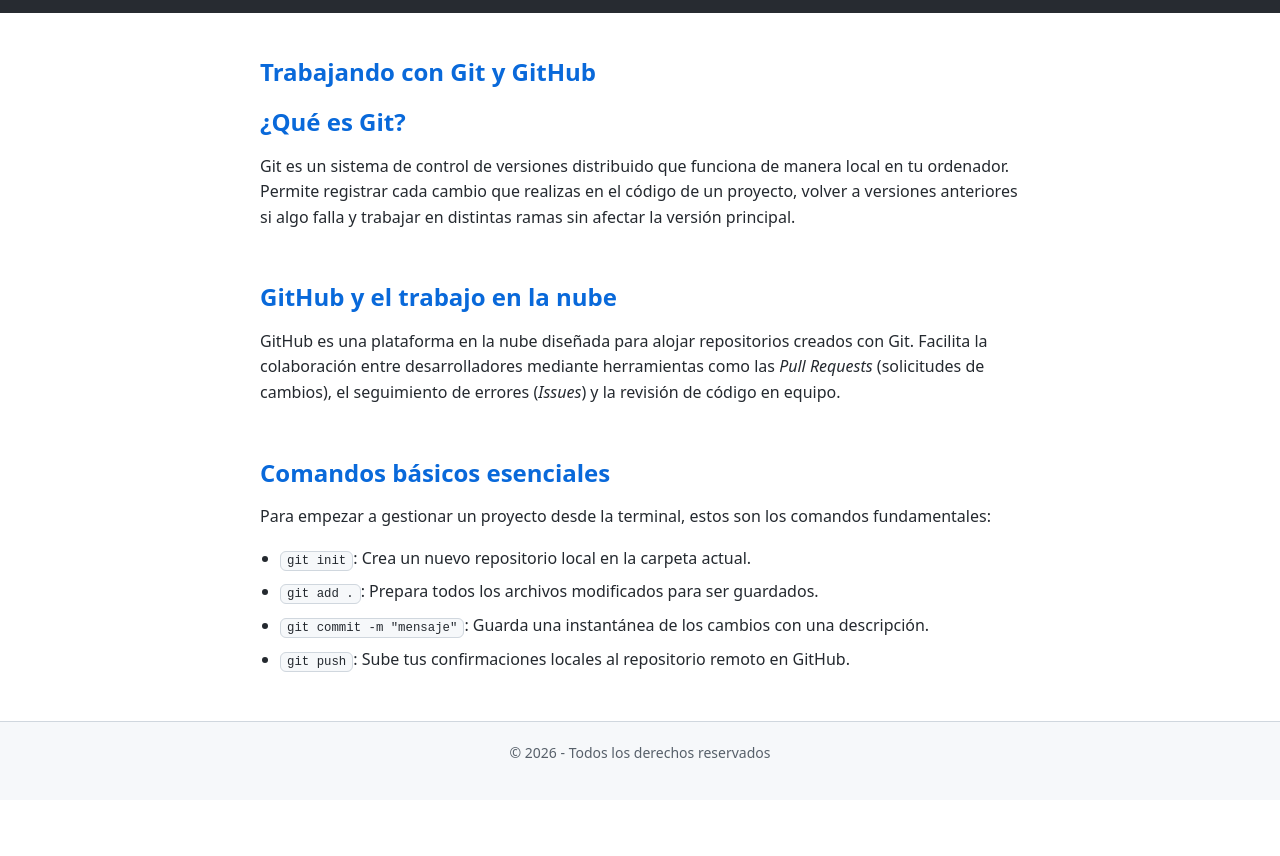
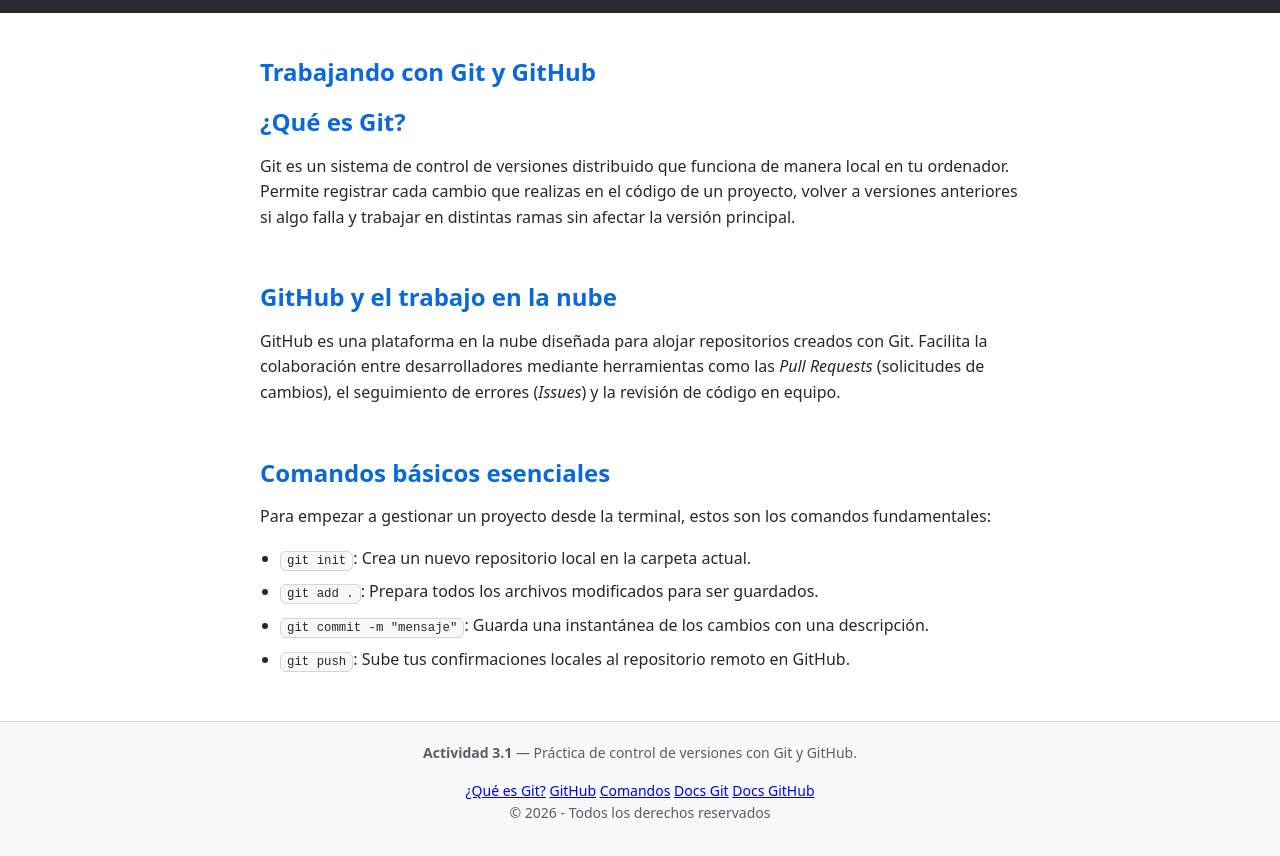
Before and after one commit to jmanzanera-edu/Proyecto-Web-JuMaBa2627, a plain HTML site: page index.html in a window 1280 px wide. Shown: the part 96-952 px from the top of the page. Before the commit the page ends 896 px from the top, so only its background shows below. Drawn offline with Linux system fonts and the light colour scheme.

Commit message:
Modificado footer

```diff
--- a/index.html
+++ b/index.html
@@ -61,8 +61,20 @@
     </main>
 
     <footer>
-        <p>&copy; 2026 - Todos los derechos reservados</p>
+        <div class="footer-info">
+            <p><strong>Actividad 3.1</strong> — Práctica de control de versiones con Git y GitHub.</p>
+            <div class="footer-enlaces">
+                <a href="#que-es-git">¿Qué es Git?</a>
+                <a href="#github">GitHub</a>
+                <a href="#comandos">Comandos</a>
+                <a href="https://git-scm.com" target="_blank" rel="noopener">Docs Git</a>
+                <a href="https://github.com" target="_blank" rel="noopener">Docs GitHub</a>
+            </div>
+        </div>
+        <p class="copyright">&copy; 2026 - Todos los derechos reservados</p>
     </footer>
+
+
 
 </body>
 
```
